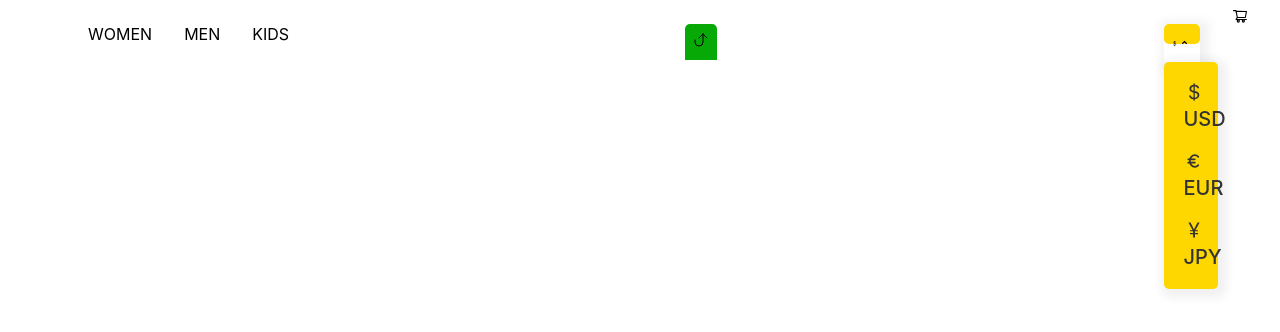
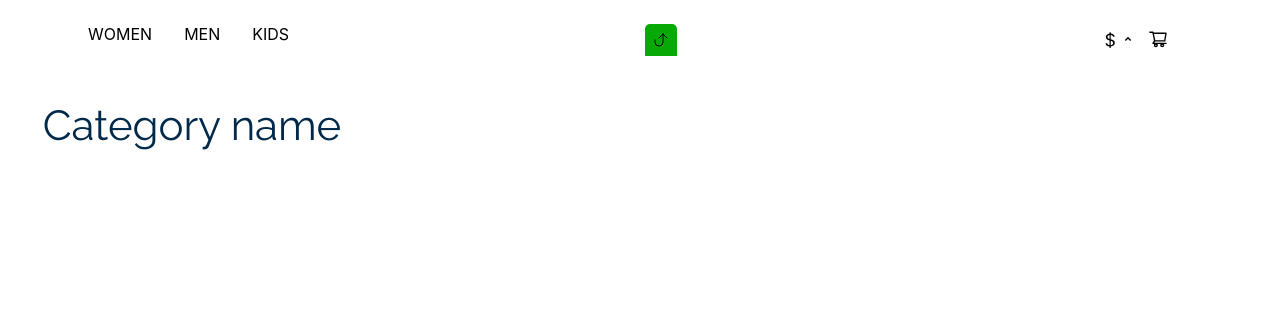
Before and after one commit to egunfavour/Ecommerce-001, a React (Create React App) app in the folder ecommerce/: page / in a window 1280 px wide. Shown: the top 332 px of the page. Built offline with nearby package versions, Linux system fonts and the light colour scheme; a web font is replaced by a local one.

Commit message:
Update Main
Main page updates

```diff
--- a/ecommerce/src/app/components/atoms/typography/index.jsx
+++ b/ecommerce/src/app/components/atoms/typography/index.jsx
@@ -1,6 +1,6 @@
 import React from "react";
 import styled from "styled-components";
-import { pxToRem } from "utils/helpers/px-to-rem/pxToRem";
+import { pxToRem } from '../../../../utils/helpers/px-to-rem/pxToRem';
 import PropTypes from "prop-types";
 
 const TextStyling = styled.p`
--- /dev/null
+++ b/ecommerce/src/app/components/molecules/category-head/category-head.component.jsx
@@ -0,0 +1,28 @@
+import React from 'react'
+import { Heading } from '../../atoms/typography/index';
+import styled from 'styled-components';
+
+
+const CategoryHeadingDiv = styled.div`
+    width: 30%;
+`;
+
+const CategoryHeader = styled(Heading)`
+    font-weight: 400;
+    font-family: Raleway;
+    font-size: 42px;
+    line-height: 67.2px;
+`;
+
+
+const CategoryHeading = () => {
+  return (
+    <CategoryHeadingDiv>
+          <CategoryHeader>
+        Category name
+    </CategoryHeader>
+    </CategoryHeadingDiv>
+  )
+}
+
+export default CategoryHeading
--- a/ecommerce/src/app/components/molecules/navbar/navbar.components.jsx
+++ b/ecommerce/src/app/components/molecules/navbar/navbar.components.jsx
@@ -4,9 +4,10 @@ import { HiOutlineArrowUturnUp } from "react-icons/hi2";
 import { RiArrowDropUpLine } from "react-icons/ri";
 import { BsCurrencyDollar } from "react-icons/bs";
 
-
 import {
   CartSpan,
+  CurrencySpan,
+  ItemSpan,
   ListItem,
   MidDiv,
   Nav,
@@ -23,7 +24,7 @@ import {
 import { dropdownItems } from "../../../assets/data/data";
 
 const Navbar = () => {
-    const initial = <BsCurrencyDollar />;
+  const initial = <BsCurrencyDollar />;
 
   const [isActive, setIsActive] = useState(false);
   const [selected, setSelected] = useState(initial);
@@ -55,6 +56,7 @@ const Navbar = () => {
                 <RiArrowDropUpLine />
               </NavDropDownSpan>
             </NavDropdownHeader>
+            {isActive &&
             <NavDropdown>
               {dropdownItems.map((item, i) => {
                 const { id, icon, currency } = item;
@@ -69,12 +71,12 @@ const Navbar = () => {
                       setIsActive(false);
                     }}
                   >
-                    <span>{icon}</span>
-                    {currency}
+                    <ItemSpan>{icon}</ItemSpan>
+                    <CurrencySpan>{currency}</CurrencySpan>
                   </NavDropdownItem>
                 );
               })}
-            </NavDropdown>
+            </NavDropdown> }
           </NavDropdownDiv>
           <CartSpan>
             <AiOutlineShoppingCart />
--- a/ecommerce/src/app/components/molecules/navbar/navbar.styles.jsx
+++ b/ecommerce/src/app/components/molecules/navbar/navbar.styles.jsx
@@ -5,6 +5,7 @@ import styled from 'styled-components';
  flex-direction: row;
  justify-content: space-between;
  width: auto;
+ height: 3rem;
  padding: .5rem 2rem;
  `;
 
@@ -20,8 +21,22 @@ export const NavList = styled.ul`
  width: auto;
 `;
 
+export const ItemSpan = styled.span`
+ padding-top: 1rem;
+`;
+
+export const CurrencySpan = styled.span`
+ margin-bottom: 1rem;
+`;
+
 export const ListItem = styled.li`
  margin: 0 1rem;
+
+ &:hover {
+    border-bottom: 2px solid #07a907;
+    height: 2.5rem;
+    width: 5rem;
+  }
 `;
 
 export const NavMid = styled.div`
@@ -46,14 +61,15 @@ export const NavRight = styled.div`
  flex-direction: row;
  justify-content: flex-end;
  width: 30%;
+ margin-top: 1rem;
+ padding-right: 5rem;
 `;
 
 export const NavDropdownDiv = styled.div`
- background-color: gold;
-  margin: 1rem;
-  width: 10%;
-  height: 20px;
-  font-size: 15px;
+ background-color: transparent;
+  width: 3rem;
+  height: auto;
+  font-size: 18px;
   color: #000;
   font-weight: 400;
   border-radius: 5px;
@@ -65,12 +81,11 @@ export const NavDropdownDiv = styled.div`
 export const NavDropdownHeader = styled.div`
   display: flex;
   flex-direction: row;
-  justify-content: space-between;
+  justify-content: center;
   align-items: center;
-  padding: 0.5rem;
+  padding: 0.2rem;
   background: transparent;
-  box-shadow: 3px 3px 10px 6px rgba(0, 0, 0, 0.06);
-  font-weight: bold;
+  font-weight: 400;
   cursor: pointer;
 `;
 
@@ -79,32 +94,32 @@ export const NavDropDownSpan = styled.div`
 `;
 
 export const NavDropdownItem = styled.div`
- padding: 10px;
+    padding: 10px;
    cursor: pointer;
-   transition: all 0.2s;
+   align-items: center;
 
 
   &:hover {
-    background: white;
-    width: 100%;
-    border-radius: 5px;
+    background: #EEEEEE;
+    width: auto;
   }
 `;
 
 export const NavDropdown = styled.div`
- background-color: gold;
-  width: 95%;
-  font-size: 20px;
+ background-color: transparent;
+  width: 6rem;
+  font-size: 16px;
   color: #333;
-  font-weight: 500;
-  position: abssolute;
+  font-weight: 400;
+  position: absolute;
   top: 110%;
   left: 0;
-  padding: 10px;
+  padding: 7px;
   box-shadow: 3px 3px 10px 6px rgba(0, 0, 0, 0.06);
-  border-radius: 5px;
 `;
 
 export const CartSpan = styled.div`
- margin-left: 1rem;
+ margin-top: .3rem;
+ margin-left: .3rem;
+ font-size: 20px;
 `;
--- a/ecommerce/src/app/pages/home/home.component.jsx
+++ b/ecommerce/src/app/pages/home/home.component.jsx
@@ -1,10 +1,12 @@
 import React from 'react'
+import CategoryHeading from '../../components/molecules/category-head/category-head.component'
 import Navbar from '../../components/molecules/navbar/navbar.components'
 
 const Home = () => {
   return (
     <div>
         <Navbar />
+        <CategoryHeading />
     </div>
   )
 }
--- /dev/null
+++ b/ecommerce/src/utils/helpers/px-to-rem/pxToRem.js
@@ -0,0 +1,8 @@
+export const pxToRem = (px) => {
+    let _px = "";
+
+    if (typeof px !== "number") {
+      _px = px.replace(/\D/g, "");
+    } else _px = px;
+    return `${+_px / 16}rem`;
+  };
```
Also changed, not shown: ecommerce/src/app/components/atoms/image/image.components.jsx (added, +20 -0 lines), 1 other file (tests, documents, lock files or other folders).
